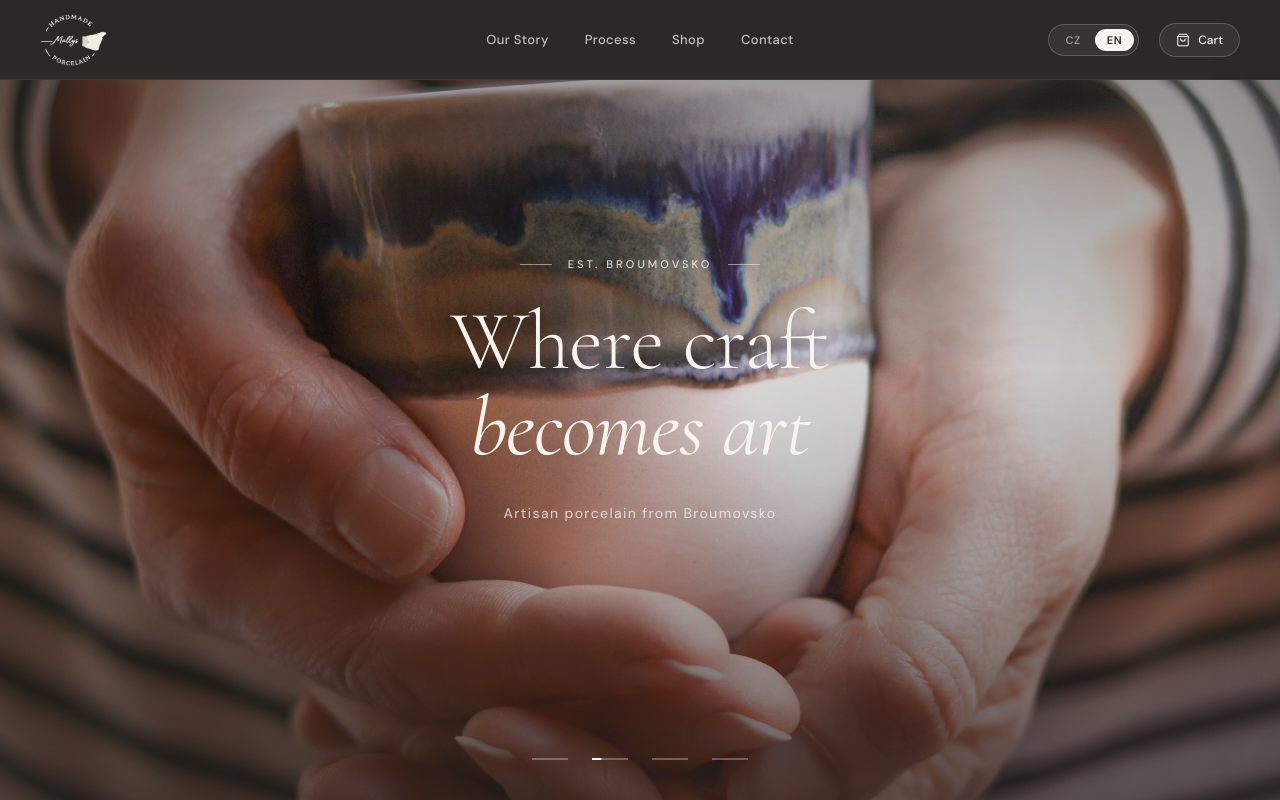
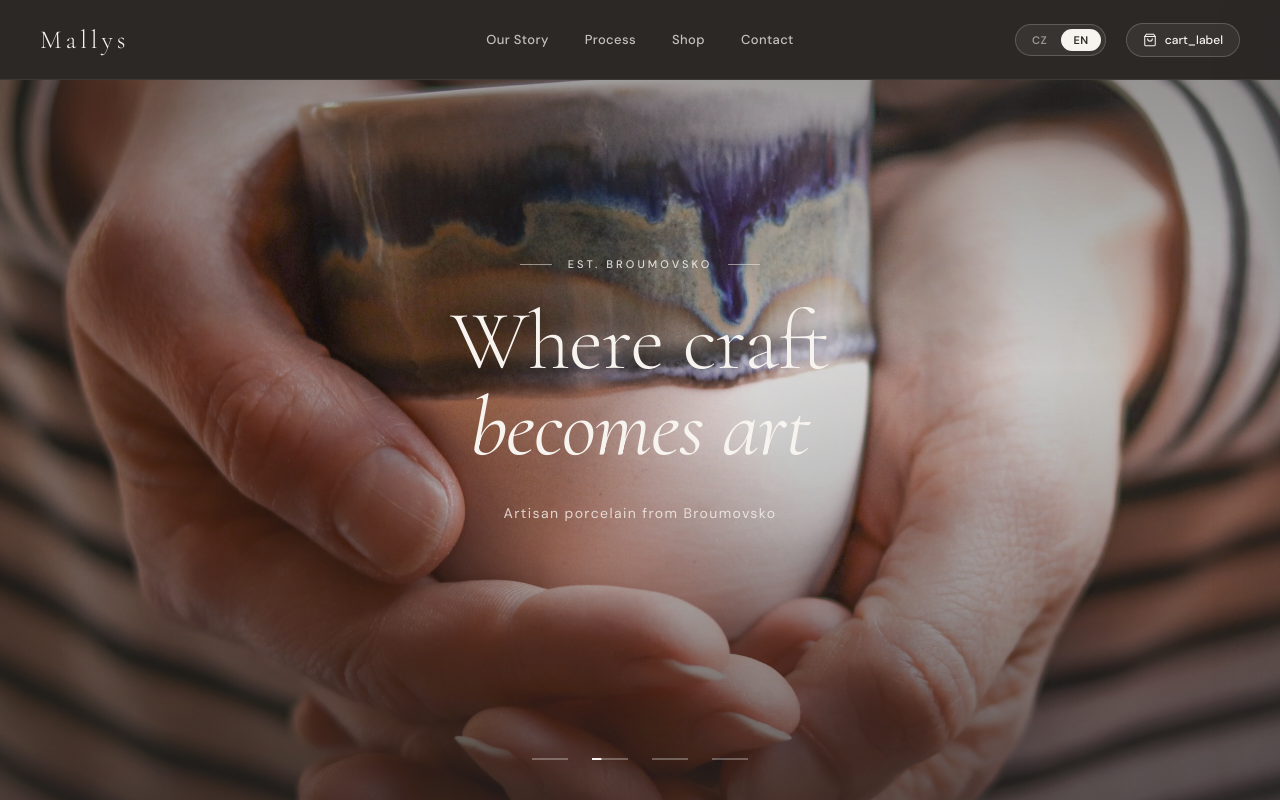
Before and after one commit to slami96/mallysremake, a Next.js app: page / in a window 1280 px wide. Shown: the top 800 px of the page. Built offline with nearby package versions, Linux system fonts and the light colour scheme.

Commit message:
Replace logo image with text in header

```diff
--- a/components/Header.jsx
+++ b/components/Header.jsx
@@ -14,11 +14,7 @@ export default function Header() {
     <header className="header">
       <div className="header__inner">
         <Link href="/" className="header__logo-wrap">
-          <img
-            src="/images/logo_header.png"
-            alt="Mallys — Handmade Porcelain"
-            className="header__logo-img"
-          />
+          <span className="header__logo-text">Mallys</span>
         </Link>
 
         <nav className="header__nav">
@@ -43,7 +39,7 @@ export default function Header() {
               <line x1="3" y1="6" x2="21" y2="6"/>
               <path d="M16 10a4 4 0 0 1-8 0"/>
             </svg>
-            <span>Cart</span>
+            <span>{L('cart_label')}</span>
             {cartCount > 0 && <span className="cart-btn__badge">{cartCount}</span>}
           </button>
         </div>
```
